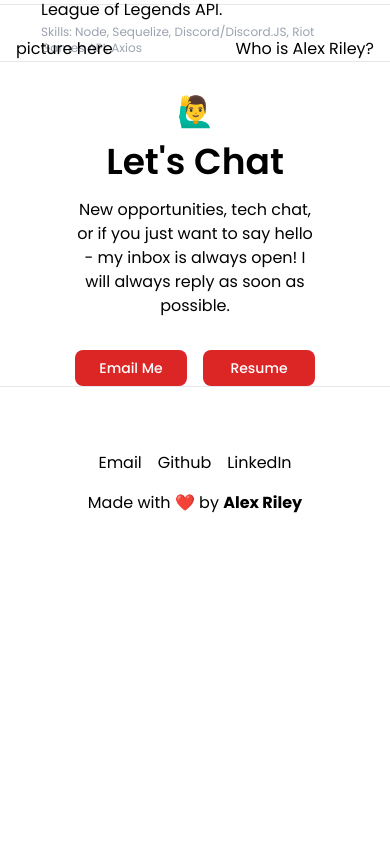
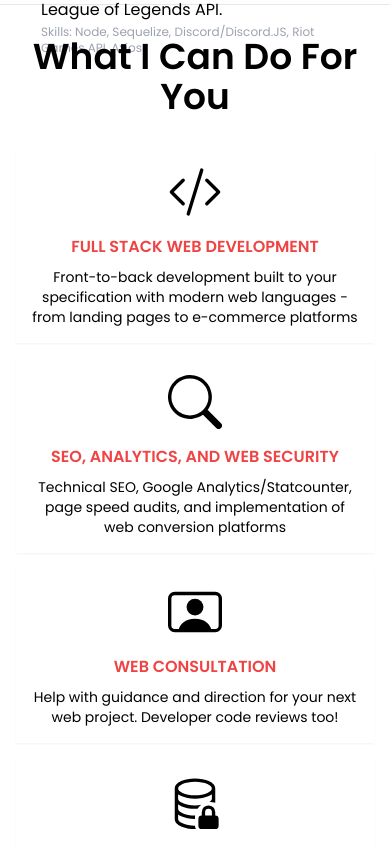
Before and after one commit to alexriley1223/alexriley.me, a Nuxt app: page / in a window 390 px wide. Shown: the part 6610-7458 px from the top of the page. Before the commit the page ends 7157 px from the top, so only its background shows below. Built offline with nearby package versions, Linux system fonts and the light colour scheme.

Commit message:
feat: initial services section

```diff
--- /dev/null
+++ b/components/elements/TableCard.vue
@@ -0,0 +1,31 @@
+<template>
+    <div class="flex flex-col p-4 bg-white shadow-sm">
+        <div class="mx-auto">
+            <slot></slot>
+        </div>
+
+        <div class="text-center mt-4">
+            <p class="uppercase font-semibold text-red-500 mb-2">{{ title }}</p>
+            <p class="text-sm">{{ description }}</p>
+        </div>
+    </div>
+</template>
+
+<script>
+
+export default {
+  name: 'ProjectCard',
+  props: {
+    title: {
+        type: String,
+        required: true,
+        default: ''
+    },
+    description: {
+        type: String,
+        required: true,
+        default: ''
+    }
+  }
+}
+</script>
--- a/pages/index.vue
+++ b/pages/index.vue
@@ -17,7 +17,7 @@
     </section>
 
     <!-- Projects -->
-    <section id="projects" class="bg-[#fcfcfc] py-12">
+    <section id="projects" class="bg-white py-12">
 
       <div class="container mx-auto px-4 md:px-2 lg:px-0">
         <h2 class="text-center font-semibold mb-4 text-4xl">Professional Projects</h2>
@@ -91,7 +91,7 @@
 
     </section>
 
-    <section class="bg-[#fcfcfc] border-b border-[#f7f7f7] py-12">
+    <section class="bg-white border-b border-[#f7f7f7] py-12">
       <div class="container mx-auto px-4 md:px-2 lg:px-0">
         <h2 class="text-center font-semibold mb-4 text-4xl">Side Projects</h2>
         <p class="text-center max-w-xl mx-auto">Programming is my passion - in my free time I love exploring new technologies and ideas. These are available on my <a class="font-semibold text-red-600 hover:text-red-500 transition-colors" href="https://github.com/alexriley1223" target="_blank">GitHub</a> alongside multiple others.</p>
@@ -133,23 +133,66 @@
       </div>
     </section>
 
-    <!-- Personal About -->
-    <section class="my-8 lg:my-12 bg-white border-b border-[#f7f7f7]">
-      <div class="container mx-auto px-4">
-        <div class="flex justify-between">
-          <div>
-            <p>picture here</p>
-          </div>
-          <div>
-            <h3>Who is Alex Riley?</h3>
-            <p></p>
-          </div>
+    <!-- What I Offer -->
+    <section class="my-8 lg:my-12 bg-[#fcfcfc] border-b border-[#f7f7f7]">
+      <div class="container mx-auto px-4 md:px-2 lg:px-06">
+        <h2 class="text-center font-semibold mb-4 text-4xl">What I Can Do For You</h2>
+
+        <div class="grid grid-cols-1 md:grid-cols-2 gap-4 mt-8 w-full md:w-8/12 mx-auto">
+
+          <ElementsTableCard
+          title="Full Stack Web Development"
+          description="Front-to-back development built to your specification with modern web languages - from landing pages to e-commerce platforms"
+          >
+            <svg xmlns="http://www.w3.org/2000/svg" width="54" height="54" fill="currentColor" class="bi bi-code-slash text-black" viewBox="0 0 16 16">
+                <path d="M10.478 1.647a.5.5 0 1 0-.956-.294l-4 13a.5.5 0 0 0 .956.294l4-13zM4.854 4.146a.5.5 0 0 1 0 .708L1.707 8l3.147 3.146a.5.5 0 0 1-.708.708l-3.5-3.5a.5.5 0 0 1 0-.708l3.5-3.5a.5.5 0 0 1 .708 0zm6.292 0a.5.5 0 0 0 0 .708L14.293 8l-3.147 3.146a.5.5 0 0 0 .708.708l3.5-3.5a.5.5 0 0 0 0-.708l-3.5-3.5a.5.5 0 0 0-.708 0z"/>
+            </svg>
+          </ElementsTableCard>
+
+          <ElementsTableCard
+          title="SEO, Analytics, and Web Security"
+          description="Technical SEO, Google Analytics/Statcounter, page speed audits, and implementation of web conversion platforms"
+          >
+            <svg xmlns="http://www.w3.org/2000/svg" width="54" height="54" fill="currentColor" class="bi bi-search text-black" viewBox="0 0 16 16">
+              <path d="M11.742 10.344a6.5 6.5 0 1 0-1.397 1.398h-.001c.03.04.062.078.098.115l3.85 3.85a1 1 0 0 0 1.415-1.414l-3.85-3.85a1.007 1.007 0 0 0-.115-.1zM12 6.5a5.5 5.5 0 1 1-11 0 5.5 5.5 0 0 1 11 0z"/>
+            </svg>
+          </ElementsTableCard>
+
+          <ElementsTableCard
+          title="Web Consultation"
+          description="Help with guidance and direction for your next web project. Developer code reviews too!"
+          >
+            <svg xmlns="http://www.w3.org/2000/svg" width="54" height="54" fill="currentColor" class="bi bi-person-video text-black" viewBox="0 0 16 16">
+              <path d="M8 9.05a2.5 2.5 0 1 0 0-5 2.5 2.5 0 0 0 0 5Z"/>
+              <path d="M2 2a2 2 0 0 0-2 2v8a2 2 0 0 0 2 2h12a2 2 0 0 0 2-2V4a2 2 0 0 0-2-2H2Zm10.798 11c-.453-1.27-1.76-3-4.798-3-3.037 0-4.345 1.73-4.798 3H2a1 1 0 0 1-1-1V4a1 1 0 0 1 1-1h12a1 1 0 0 1 1 1v8a1 1 0 0 1-1 1h-1.202Z"/>
+            </svg>
+          </ElementsTableCard>
+
+          <ElementsTableCard
+          title="Server Management"
+          description="Basic server setup or maintenance on existing web hosting setups: Apache, Nginx, PM2"
+          >
+            <svg xmlns="http://www.w3.org/2000/svg" width="54" height="54" fill="currentColor" class="bi bi-database-lock text-black" viewBox="0 0 16 16">
+              <path d="M13 5.698a4.92 4.92 0 0 1-.904.525C11.022 6.711 9.573 7 8 7s-3.022-.289-4.096-.777A4.92 4.92 0 0 1 3 5.698V7c0 .374.356.875 1.318 1.313C5.234 8.729 6.536 9 8 9c.666 0 1.298-.056 1.876-.156-.43.31-.804.693-1.102 1.132A12.31 12.31 0 0 1 8 10c-1.573 0-3.022-.289-4.096-.777A4.92 4.92 0 0 1 3 8.698V10c0 .374.356.875 1.318 1.313C5.234 11.729 6.536 12 8 12h.027a4.548 4.548 0 0 0-.017.8A1.9 1.9 0 0 0 8 13c-1.573 0-3.022-.289-4.096-.777A4.916 4.916 0 0 1 3 11.698V13c0 .374.356.875 1.318 1.313C5.234 14.729 6.536 15 8 15c0 .363.097.704.266.997C8.178 16 8.089 16 8 16c-1.573 0-3.022-.289-4.096-.777C2.875 14.755 2 14.007 2 13V4c0-1.007.875-1.755 1.904-2.223C4.978 1.289 6.427 1 8 1s3.022.289 4.096.777C13.125 2.245 14 2.993 14 4v4.256a4.493 4.493 0 0 0-1.753-.249C12.787 7.654 13 7.289 13 7V5.698Zm-8.682-3.01C3.356 3.124 3 3.625 3 4c0 .374.356.875 1.318 1.313C5.234 5.729 6.536 6 8 6s2.766-.27 3.682-.687C12.644 4.875 13 4.373 13 4c0-.374-.356-.875-1.318-1.313C10.766 2.271 9.464 2 8 2s-2.766.27-3.682.687Z"/>
+              <path d="M9 13a1 1 0 0 1 1-1v-1a2 2 0 1 1 4 0v1a1 1 0 0 1 1 1v2a1 1 0 0 1-1 1h-4a1 1 0 0 1-1-1v-2Zm3-3a1 1 0 0 0-1 1v1h2v-1a1 1 0 0 0-1-1Z"/>
+            </svg>
+          </ElementsTableCard>
+
+
         </div>
       </div>
     </section>
 
+    <!-- Technical Experience -->
+    <section class="my-8 lg:my-12 bg-white border-b border-[#f7f7f7]">
+    </section>
+
+    <!-- About Me -->
+    <section class="my-8 lg:my-12 bg-[#fcfcfc] border-b border-[#f7f7f7]">
+    </section>
+
     <!-- Contact -->
-    <section id="contact" class="my-8 lg:my-12 b-[#fcfcfc] border-b border-[#f7f7f7]">
+    <section id="contact" class="my-8 lg:my-12 bg-white border-b border-[#f7f7f7]">
       <div class="container mx-auto px-4">
         <span class="block text-center text-3xl lg:text-4xl mb-3">🙋‍♂️</span>
         <h2 class="text-center font-semibold mb-4 text-4xl">Let's Chat</h2>
--- a/tailwind.config.js
+++ b/tailwind.config.js
@@ -8,25 +8,10 @@ module.exports = {
     "./plugins/**/*.js",
     "./nuxt.config.js",
   ],
-  purge: {
-    options: {
-      safelist: ['bg-laravel', 'bg-foundations', 'bg-vue', 'bg-ef3', 'bg-javascript', 'bg-node', 'bg-sequelize', 'bg-tailwind']
-    }
-  },
   theme: {
     extend: {
       fontFamily: {
         'sans': ['Poppins', ...defaultTheme.fontFamily.sans]
-      },
-      colors: {
-        'laravel': '#F9322C',
-        'foundations': '#1583CC',
-        'vue': '#42B883',
-        'ef3': '#191919',
-        'javascript': '#DAB92D',
-        'node': '#75AC64',
-        'sequelize': '#3C76C3',
-        'tailwind': '#38BDF8'
       }
     },
   },
```
